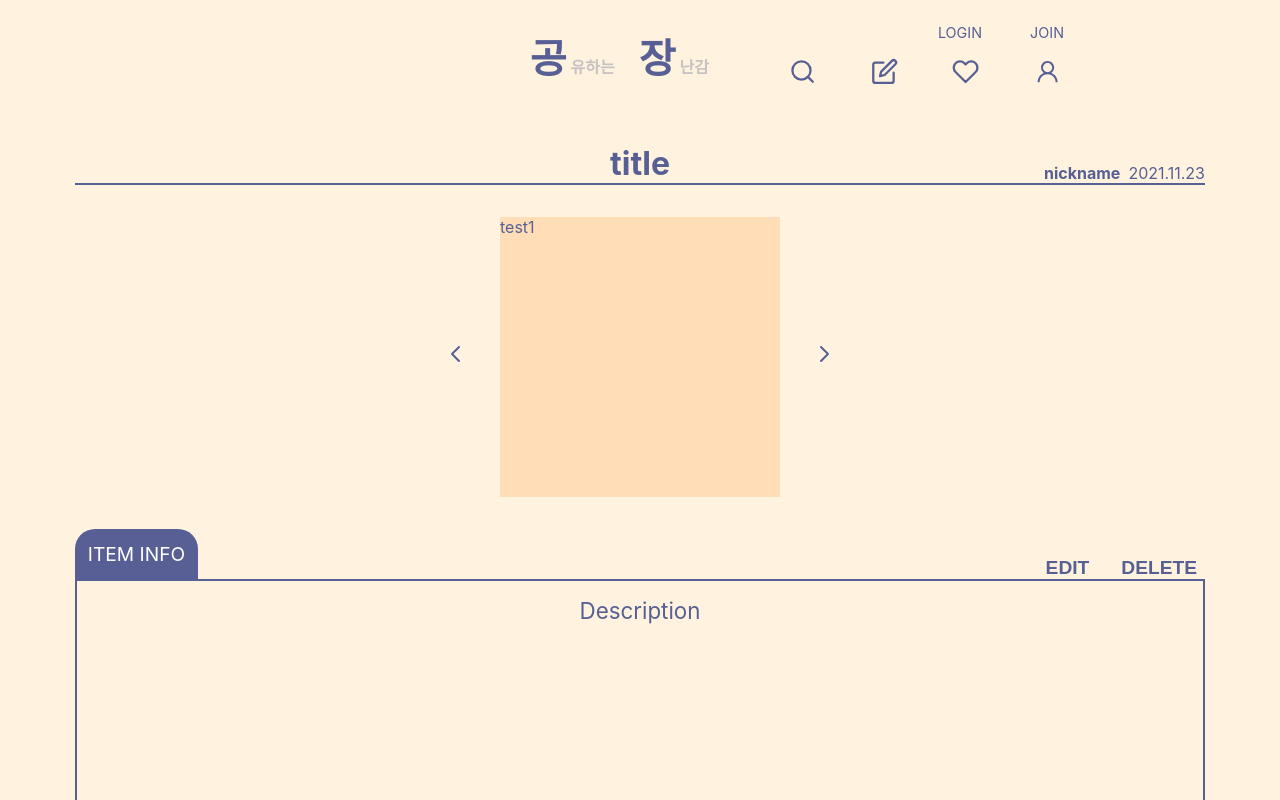
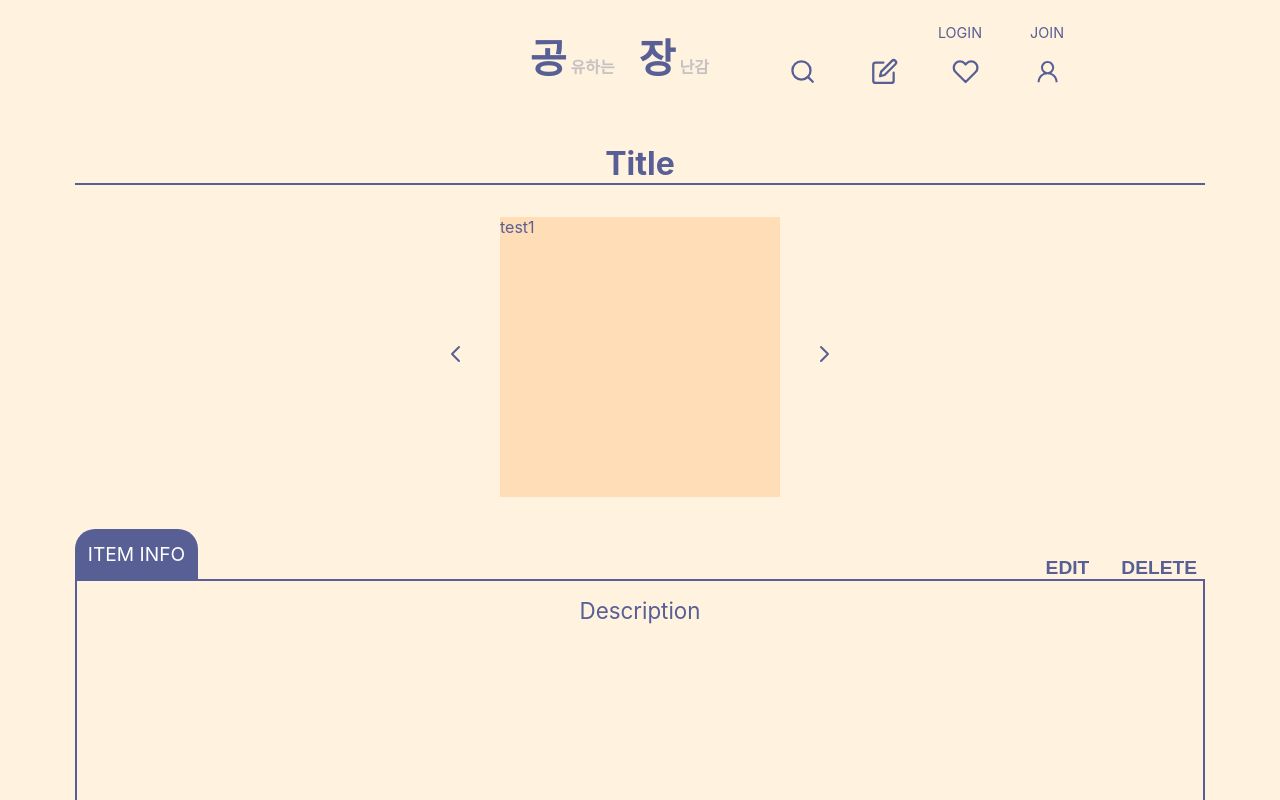
Before and after one commit to yjy1412/GongJang, a React (Create React App) app in the folder client/: page /postDetail/1 in a window 1280 px wide. Shown: the top 800 px of the page. Built offline with nearby package versions, Linux system fonts and the light colour scheme.

Commit message:
edit : 작성자 설명 아래로 위치 변경

```diff
--- a/client/src/pages/PostDetail.js
+++ b/client/src/pages/PostDetail.js
@@ -14,14 +14,6 @@ const PostDetailBlock = styled.div`
       text-align: center;
       width: 100%;
       font-size: 2rem;
-    }
-    .writer {
-      position: absolute;
-      right: 0;
-      bottom: 0;
-      span {
-        margin-left: 0.5rem;
-      }
     }
   }
   .wrap {
@@ -55,6 +47,11 @@ const PostDetailBlock = styled.div`
       font-size: 1.4rem;
     }
   }
+  .writer {
+    margin-top: 0.5rem;
+    span {
+    }
+  }
 `;
 
 const PostDetail = () => {
@@ -69,11 +66,7 @@ const PostDetail = () => {
   return (
     <PostDetailBlock>
       <div className="title">
-        <h3>title</h3>
-        <div className="writer">
-          <span><b>nickname</b></span>
-          <span>2021.11.23</span>
-        </div>
+        <h3>Title</h3>
       </div>
       <ItemImgSlide/>
       <div className="wrap">
@@ -88,6 +81,10 @@ const PostDetail = () => {
       <div className="desc">
         <p>Description</p>
       </div>
+      <div className="writer">
+        <span><b>writer</b></span>
+        <span> 2021.11.23</span>
+      </div>
       <Comments/>
     </PostDetailBlock>
   );
```
